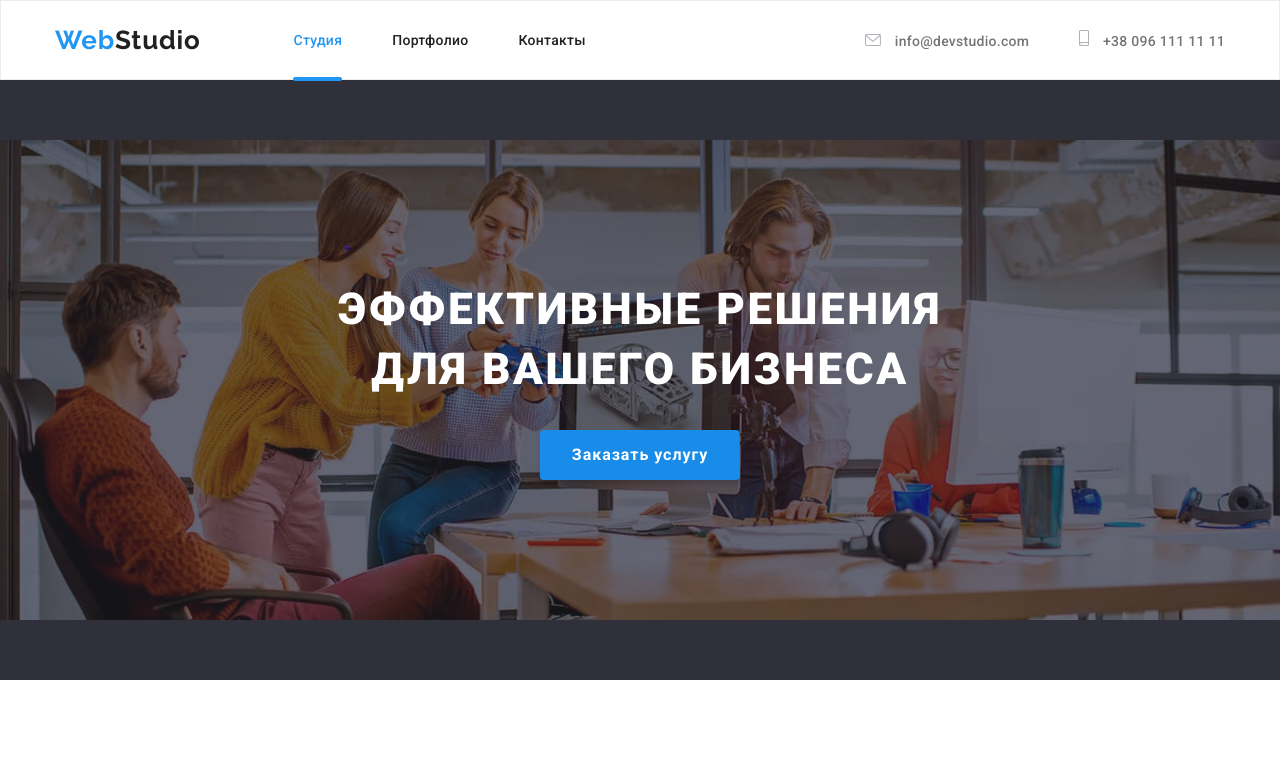
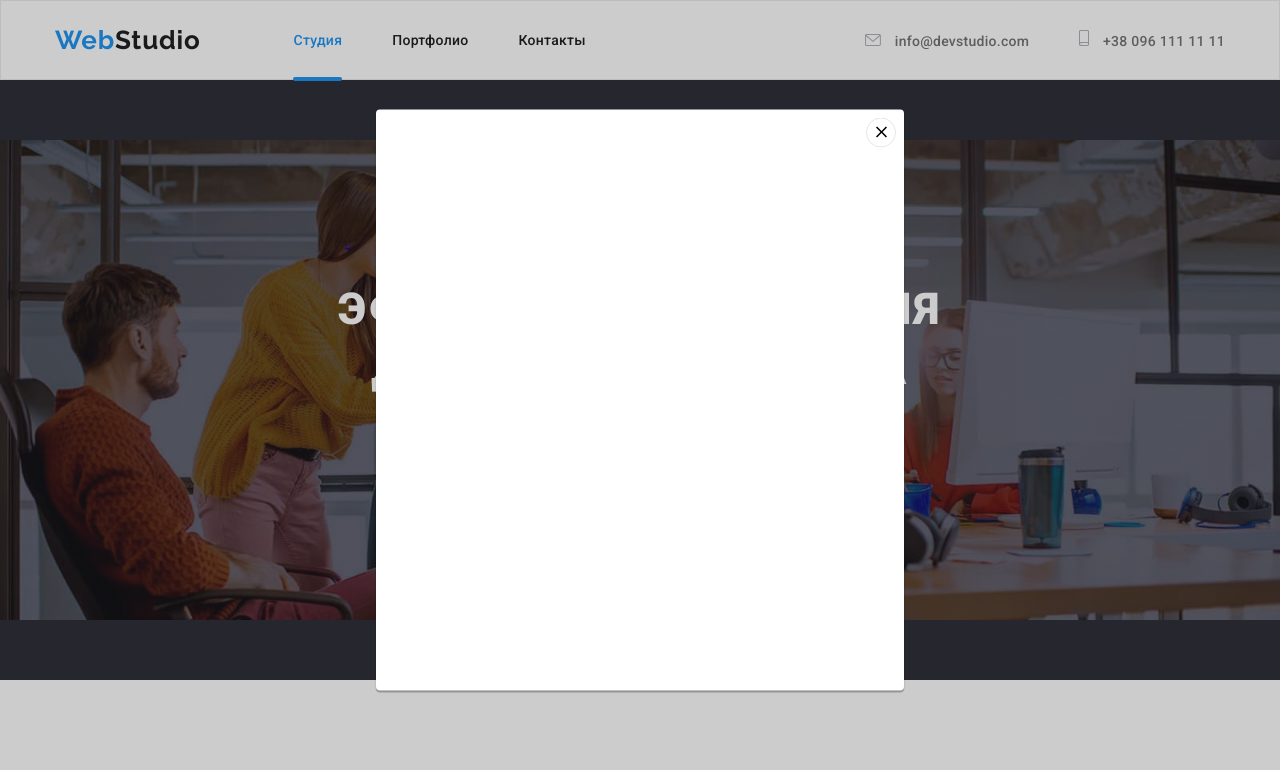
Before and after one commit to Petr-Mazka/goit-markup-hw-08, a plain HTML site: page index.html in a window 1280 px wide. Both pictures are taken after a click on the button "Заказать услугу". Shown: the top 770 px of the page. Drawn offline with nearby package versions, Linux system fonts and the light colour scheme.

Commit message:
Hw5
Adds modal part

```diff
--- a/css/styles.css
+++ b/css/styles.css
@@ -11,6 +11,8 @@
     --team-icon-color: #AFB1B8;
     --join-icon-color: #fff;
     --join-link-bgc: rgba(255, 255, 255, 0.1);
+    --primary-tzn-duration: 250ms;
+    --primary-tzn-tfunction: cubic-bezier(0.4, 0, 0.2, 1);
 }
 
 h1,
@@ -71,13 +73,13 @@ body{
 a,
 svg,
 button{
-    transition-duration: 250ms;
-    transition-timing-function: cubic-bezier(0.4, 0, 0.2, 1);
+    transition-duration: var(--primary-tzn-duration);
+    transition-timing-function: var(--primary-tzn-tfunction);
 }
 
 .p-img{
-    transition-duration: 250ms;
-    transition-timing-function: cubic-bezier(0.4, 0, 0.2, 1);
+    transition-duration: var(--primary-tzn-duration);
+    transition-timing-function: var(--primary-tzn-tfunction);
 }
 
 /* Хэдэр */
@@ -734,3 +736,53 @@ button{
 .p-img:focus{
     box-shadow: 0px 1px 1px rgba(0, 0, 0, 0.12), 0px 4px 4px rgba(0, 0, 0, 0.06), 1px 4px 6px rgba(0, 0, 0, 0.16);
 }
+
+/* Модалка */
+
+.backdrop{
+    position: fixed;
+    top: 0;
+    left: 0;
+    width: 528px;
+    height: 581px;
+    background-color: rgba(0, 0, 0, 0.2);;
+    width: 100%;
+    height: 100%;
+}
+
+.modal{
+    width: 528px;
+    height: 581px;
+    background-color: #fff;
+    position: absolute;
+    top: 50%;
+    left: 50%;
+    transform: translate(-50% , -50%);
+    border-radius: 4px;
+    box-shadow: 0px 1px 3px rgba(0, 0, 0, 0.12), 0px 1px 1px rgba(0, 0, 0, 0.14), 0px 2px 1px rgba(0, 0, 0, 0.2);
+    display: flex;
+}
+
+.modal-button{
+    position: absolute;
+    border: none;
+    cursor: pointer;
+    background-color: #fff;
+    background-image: url(../images/svg/close.svg);
+    width: 30px;
+    height: 30px;
+    top: 8px;
+    right: 8px;
+}
+
+.is-hidden {
+    opacity: 0;
+    pointer-events: none;
+  }
+
+  .is-hidden,
+  .modal,
+  .backdrop{
+    transition-duration: var(--primary-tzn-duration);
+    transition-timing-function: var(--primary-tzn-tfunction);
+}
--- a/index.html
+++ b/index.html
@@ -49,7 +49,7 @@
      <section class="hero">
          <div class="container">
          <h1 class="hero-title">Эффективные решения<br> для вашего бизнеса</h1>
-         <button type="button" class="hero-button ">Заказать услугу</button>
+         <button type="button" class="hero-button" data-modal-open>Заказать услугу</button>
          </div>
      </section>
      <!--Особенности-->
@@ -347,5 +347,12 @@
     </div>
     </div>
  </footer>
+ <div class="backdrop is-hidden" data-modal>
+     <div class="modal">
+         <button class="modal-button" data-modal-close>
+        </button>
+     </div>
+ </div>
+ <script src="./modal.js"></script>
 </body>
 </html>
--- a/modal.js
+++ b/modal.js
@@ -0,0 +1,14 @@
+(() => {
+    const refs = {
+      openModalBtn: document.querySelector('[data-modal-open]'),
+      closeModalBtn: document.querySelector('[data-modal-close]'),
+      modal: document.querySelector('[data-modal]'),
+    };
+
+    refs.openModalBtn.addEventListener('click', toggleModal);
+    refs.closeModalBtn.addEventListener('click', toggleModal);
+
+    function toggleModal() {
+      refs.modal.classList.toggle('is-hidden');
+    }
+  })();
```
Also changed, not shown: images/svg/close.svg (added).
